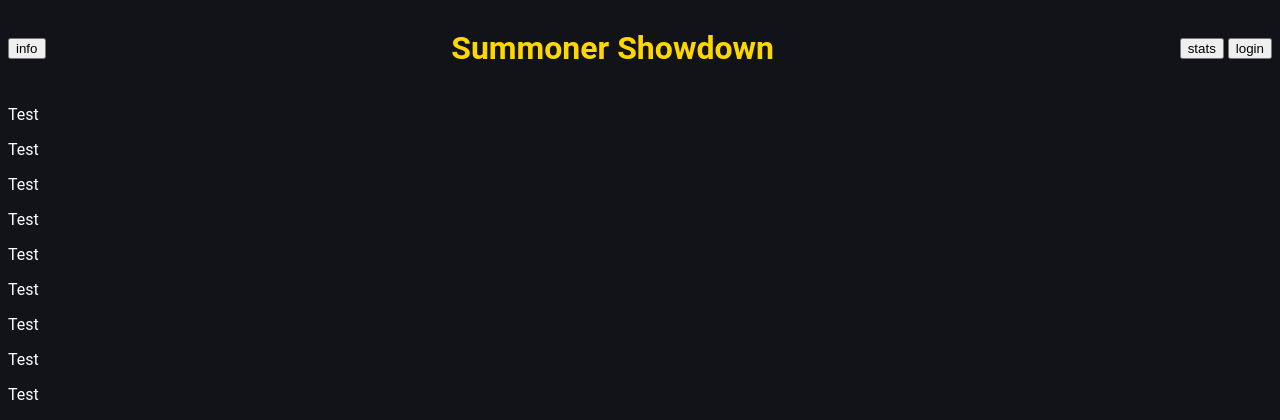
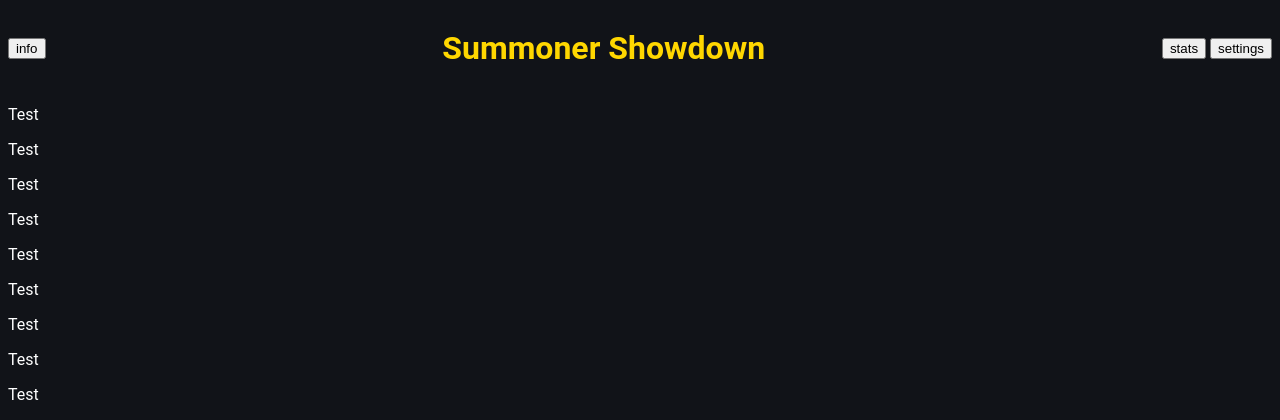
Before and after one commit to Aaron-Lim00/LOLdle, a Flask app: page / in a window 1280 px wide. Shown: the top 420 px of the page. Run offline with Flask 2, Linux system fonts and the light colour scheme.

Commit message:
Update branch for project collab

```diff
--- a/templates/base.html
+++ b/templates/base.html
@@ -25,7 +25,7 @@
         </div>
         <div class="navright">
             <button type="button">stats</button>
-            <button type="button">login</button>
+            <button type="button">settings</button>
         </div>
     </div>
 
--- a/templates/lore.html
+++ /dev/null
@@ -1 +0,0 @@
-{% extends "base.html" %}
--- a/templates/rules.html
+++ /dev/null
@@ -1 +0,0 @@
-<!--For the rules page, unsure if it will be it's own seperate page or pop-up-->
--- a/templates/stats.html
+++ /dev/null
@@ -1 +0,0 @@
-{% extends "base.html" %}
```
Also changed, not shown: templates/game.html (deleted), templates/login.html (deleted), 1 other file.
